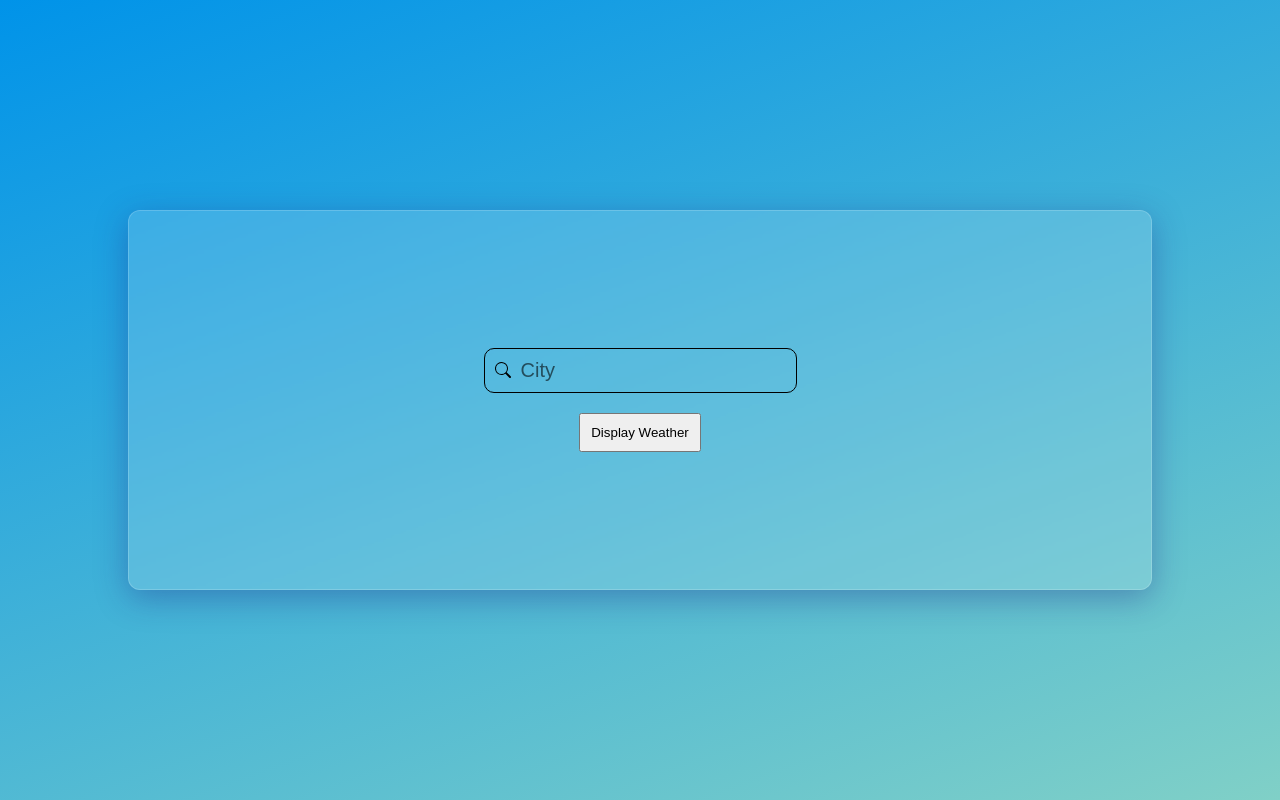
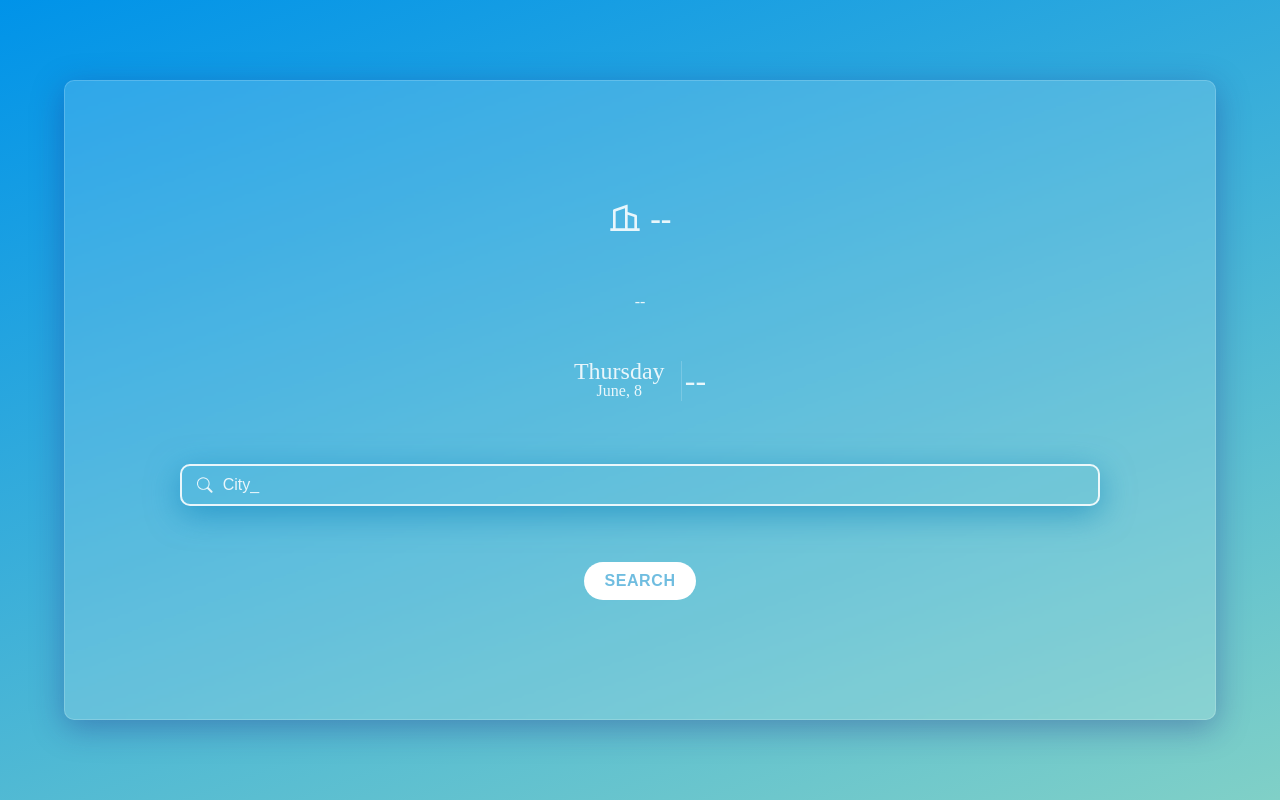
Before and after one commit to ieljohn10/100days, a React (Vite) app: page / in a window 1280 px wide. Built offline with nearby package versions, Linux system fonts and the light colour scheme; no server answers.

Commit message:
added function for the API

```diff
--- a/src/projects/WeatherApp/index.jsx
+++ b/src/projects/WeatherApp/index.jsx
@@ -1,41 +1,119 @@
-import { useRef } from 'react';
+import { useEffect, useRef, useState } from 'react';
+import { BsSearch } from 'react-icons/bs';
+import { RiBuildingLine, RiBuilding2Fill, RiBuilding2Line } from "react-icons/ri";
+import {getCurrentDay, getCurrentDate} from '../../utils'
+import { WiThunderstorm, WiDayLightning, WiShowers, WiRain, WiSnow, WiCloudyGusts, WiDayCloudy, WiCloudy} from "react-icons/wi";
 import './weather-app.scss'
-import { BsSearch } from 'react-icons/bs'
+import { getRequest } from '../../services';
 
 export default function WeatherApp() {
-  const inputRef = useRef(null)
+	const [showModal, setShowModal] = useState(false);
+  const [data, setData] = useState([]);
+  const [location, setLocation] = useState('');
+  const [icon, setIcon] = useState('');
+	const inputRef = useRef(null)
 
+  const getWeatherIcon = (iconName, name) => {
+    switch(iconName) {
+      case 'Thunderstorm':
+        return <WiThunderstorm className={name}/>
+      case 'Drizzle':
+        return <WiShowers className={name}/>
+      case 'Rain':
+        return <WiRain className={name}/>
+      case 'Snow':
+        return <WiSnow className={name}/>
+      case 'Atmosphere':
+        return <WiCloudyGusts className={name}/>
+      case 'Clear':
+        return <WiDayCloudy className={name}/>
+      case 'Clouds':
+        return <WiCloudy className={name}/>
+    }
+  }
+  //   var weatherStatus = ['Thunderstorm', 'Drizzle', 'Rain', 'Snow', 'Atmosphere', 'Clear',  'Clouds']
+
+	// Handle Input
   const checkInput = (inputText) => {
     var acceptedInput = /^[A-Za-z]+$/;
-    console.log('input value', inputText)
+
     if(inputText.match(acceptedInput)){
-      console.log('nice')
+      setLocation(inputText);
     } else {
       console.log('Change that shit')
     }
   }
 
+  useEffect(() => {
+    const URL = `https://api.openweathermap.org/data/2.5/weather?q=${location}&units=imperial&appid=97b75d478a2cde9f632cc4b03c44cfe1`;
+    getRequest(URL)
+      .then(res => setData(res))
+  }, [location])
+
+	// const handleModal = () => {
+	// 	setShowModal((prev) => prev = !showModal)
+	//  console.log(showModal)
+	// }
+
+	// Handle Search
   const handleSearch = () => {
-    checkInput(inputRef.current.value)
-    console.log('click')
+    checkInput(inputRef.current.value);
+		if(inputRef.current.value === '' || null) {
+      console.log('walang laman')
+    } else {
+      setLocation(inputRef.current.value)
+      if(location.includes(data)){
+        console.log("no data")
+      }else{
+          data
+          setIcon(data.weather[0].main)
+      }
+      // setIcon(data.weather[0].main)
+      // handleModal()
+    }
   }
-
+  console.log("currData", data)
+  console.log("icon", icon)
   return(
     <div className="weather-app">
+			{
+				!showModal ?
       <div className='container'>
-        <div className="weather-image-container">
+				<div className="location-container">
+					<RiBuilding2Line className='location-icon' />
+					<p className='current-location'>{location ? `${data.name}` : '--'}</p>
+				</div>
+        <div className="weather-status-container">
+					{/* <WiDayLightning className='weather-status-icon'/> */}
+          {location ? getWeatherIcon(icon, 'weather-status-icon') : '--'}
+          {/* <p>{location ? data.weather[0].description : '--'}</p> */}
+					<div className="weather-status-data">
+						<div className="date-container">
+							<p className="current-day">{getCurrentDay()}</p>
+							<p className="current-date">{getCurrentDate()}</p>
+						</div>
+						<div className="temperature-container">
+							{/* <p className="current-temperature-num">{location ? data.main.temp.toFixed() : '--'}</p> */}
+							<p className="current-temperature">{location ? '°C' : '--'}</p>
+						</div>
+					</div>
+        </div>
 
-        </div>
         <div className="content">
           <div className="search-input-container">
             <BsSearch className='search-icon'/>
-            <input type="text" ref={inputRef} placeholder='City' />
+            <input type="text" ref={inputRef} placeholder='City_' />
           </div>
-          <button className='display-weather-btn' onClick={handleSearch}>Display Weather</button>
         </div>
+				<button className='display-weather-btn' onClick={handleSearch}>Search</button>
       </div>
+			:
+      <div className="modal" style={{display: `${showModal ? 'block' : 'none'}`}}>
+				<h1>HAHAHAHA</h1>
+        <button className='display-weather-btn' onClick={() => handleSearch(setShowModal(false))}>Search</button>
+			</div>
+			}
+
     </div>
   )
 }
-
-// import { WiCloud, WiCloudyGusts, WiCloudyWindy, WiCloudy, WiDayCloudyGusts, WiDayCloudyHigh, WiDayCloudyWindy, WiDayCloudy, WiDayFog, WiDayLightning, WiDayRainMix, WiDayThunderstorm, WiDayStormShowers, WiDayShowers, WiDayWindy } from "react-icons/wi";
--- a/src/projects/WeatherApp/weather-app.scss
+++ b/src/projects/WeatherApp/weather-app.scss
@@ -1,5 +1,5 @@
 .weather-app{
-  padding: 10%;
+  // padding: 10%;
   height: 100vh;
   width: 100%;
   background-color: #0093E9;
@@ -8,14 +8,15 @@
   justify-content: center;
   align-items: center;
   text-align: center;
+  color: rgba(255, 255, 255, 0.87);
 
   .container{
-    padding: 20px;
-    height: 70%;
-    width: 100%;
+    padding: 5%;
+    height: 80%;
+    width: 90%;
     display: flex;
     flex-direction: column;
-    justify-content: center;
+    justify-content: space-evenly;
     align-items: center;
     background: rgba( 255, 255, 255, 0.15 );
     box-shadow: 0 8px 32px 0 rgba( 31, 38, 135, 0.37 );
@@ -23,35 +24,130 @@
     -webkit-backdrop-filter: blur( 1px );
     border-radius: 10px;
     border: 1px solid rgba( 255, 255, 255, 0.18 );
-    border-radius: 12px;
+
+    .location-container{
+      display: flex;
+      align-items: center;
+
+      .location-icon{
+        margin-right: 0.3em;
+        font-size: 2rem;
+      }
+
+      .current-location{
+        font-size: 2rem;
+        font-weight: 600;
+        letter-spacing: 1;
+        color: rgba(255, 255, 255, 0.87);
+      }
+    }
+
+    .weather-status-container{
+
+      .weather-status-icon{
+        font-size: 15rem;
+      }
+
+      .weather-status-data{
+        margin-top: 50px;
+        display: flex;
+        flex-direction: row;
+        justify-content: space-evenly;
+
+        .date-container{
+          padding-right: 1em;
+          border-right: 1px solid rgba( 255, 255, 255, 0.18 );
+          display: flex;
+          flex-direction: column;
+          justify-content: center;
+          line-height: 20px;
+
+          .current-day{
+            font-size: 1.5rem;
+          }
+          .current-date{
+            font-size: 1rem;
+          }
+        }
+
+        .temperature-container{
+          padding-left: 0.1em;
+          display: flex;
+          flex-direction: row;
+          align-items: center;
+          font-size: 2rem;
+
+          .current-temperature{
+
+          }
+        }
+      }
+    }
+
+    .content{
+      width: 90%;
+
 
       .search-input-container{
-      padding: 10px;
+        margin-top: 0.5em;
+        padding: 10px 15px;
+        width: 100%;
         height: max-content;
         display: flex;
         align-items: center;
-      border: 1px solid black;
+        color: rgba(255, 255, 255, 0.87);
+        border: 2px solid rgba(255, 255, 255, 0.87);
         border-radius: 10px;
-
+        box-shadow: 0 8px 32px 0 rgb(13, 132, 187, 0.60);
         .search-icon{
           margin-right: 10px;
         }
 
         input{
+          width: 100%;
           background-color: transparent;
-        font-size: 20px;
+          font-size: 1rem;
           border: none;
           outline: none;
+          color: rgba(255, 255, 255, 0.87);
 
           &::placeholder{
-          color: rgba(0, 0, 0, 0.584);
+            color: rgba(255, 255, 255, 0.87);
+          }
+
+          #shake{
+            animation: shake 0.5s;
           }
         }
       }
 
+    }
     .display-weather-btn{
-      margin-top: 20px;
-      padding: 10px;
+      padding: 10px 20px;
+      border-radius: 20px;
+      background: rgb(255, 255, 255);
+      // box-shadow: 0 8px 32px 0 rgb(13, 132, 187, 0.60);
+      font-size: 1rem;
+      color: #5bb3dbde;
+      border: none;
+      text-transform: uppercase;
+      letter-spacing: 0.6px;
+      font-weight: 600;
     }
   }
 }
+
+
+@keyframes shake {
+  0% { transform: translate(1px, 1px) rotate(0deg); }
+  10% { transform: translate(-1px, -2px) rotate(-1deg); }
+  20% { transform: translate(-3px, 0px) rotate(1deg); }
+  30% { transform: translate(3px, 2px) rotate(0deg); }
+  40% { transform: translate(1px, -1px) rotate(1deg); }
+  50% { transform: translate(-1px, 2px) rotate(-1deg); }
+  60% { transform: translate(-3px, 1px) rotate(0deg); }
+  70% { transform: translate(3px, 1px) rotate(-1deg); }
+  80% { transform: translate(-1px, -1px) rotate(1deg); }
+  90% { transform: translate(1px, 2px) rotate(0deg); }
+  100% { transform: translate(1px, -2px) rotate(-1deg); }
+}
--- a/src/services/index.js
+++ b/src/services/index.js
@@ -2,6 +2,7 @@ export const getRequest = (url) => {
   return (
     fetch(url)
       .then(res => res.json())
+        // .then(res => res.data)
   )
 }
 
--- /dev/null
+++ b/src/utils/index.js
@@ -0,0 +1,22 @@
+
+export function getCurrentDate() {
+
+  let newDate = new Date()
+  let date = newDate.getDate();
+  let month = newDate.getMonth();
+  // let year = newDate.getFullYear();
+  var currentMonth = ["January", "February", "March", "April", "May", "June",
+  "July", "August", "September", "October", "November", "December"
+];
+  return `${currentMonth[month]}, ${date}`
+}
+
+
+export function getCurrentDay() {
+
+  let newDate = new Date()
+  let day = newDate.getDay();
+
+  var currentDay = ['Sunday', 'Monday', 'Tuesday', 'Wednesday', 'Thursday', 'Friday', 'Saturday'];
+  return currentDay[day]
+}
```
Lines whose indentation alone changed are shown as unchanged.
